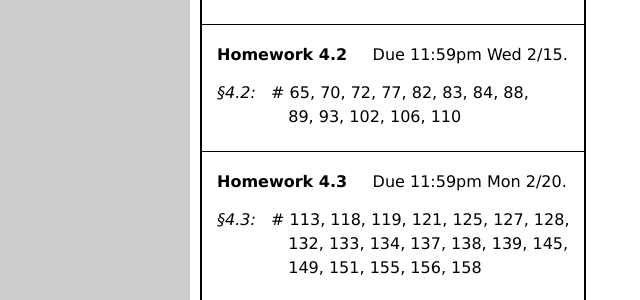
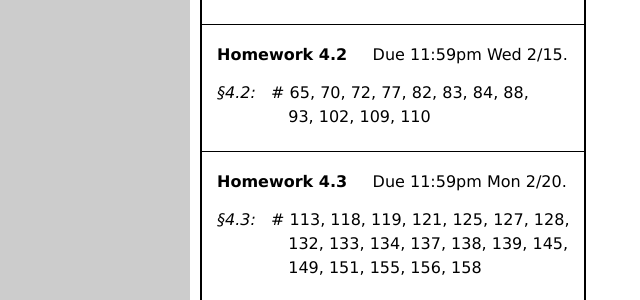
Before and after one commit to jrfaudree/HOM, a Jekyll site: the page built from homework.md, in a window 1280 px wide and 900 px high, scrolled down 1274 px. Shown: the part 433-733 px from the top of the window, without its empty margins (0-640 px from the left). Built offline with Jekyll 4.4.1, drawn with Linux system fonts in a browser that asks for light colours.

Commit message:
update problem list to reflect solutions

```diff
--- a/_data/homework.yml
+++ b/_data/homework.yml
@@ -59,7 +59,7 @@ homework:
   sections:
   - section: 4.2
     problems: 65, 70, 72, 77, 82, 83, 84, 88,
-    cont: 89, 93, 102, 106, 110
+    cont: 93, 102, 109, 110
 - name: Homework 4.3
   due: 11:59pm Mon 2/20
   sections:
```
